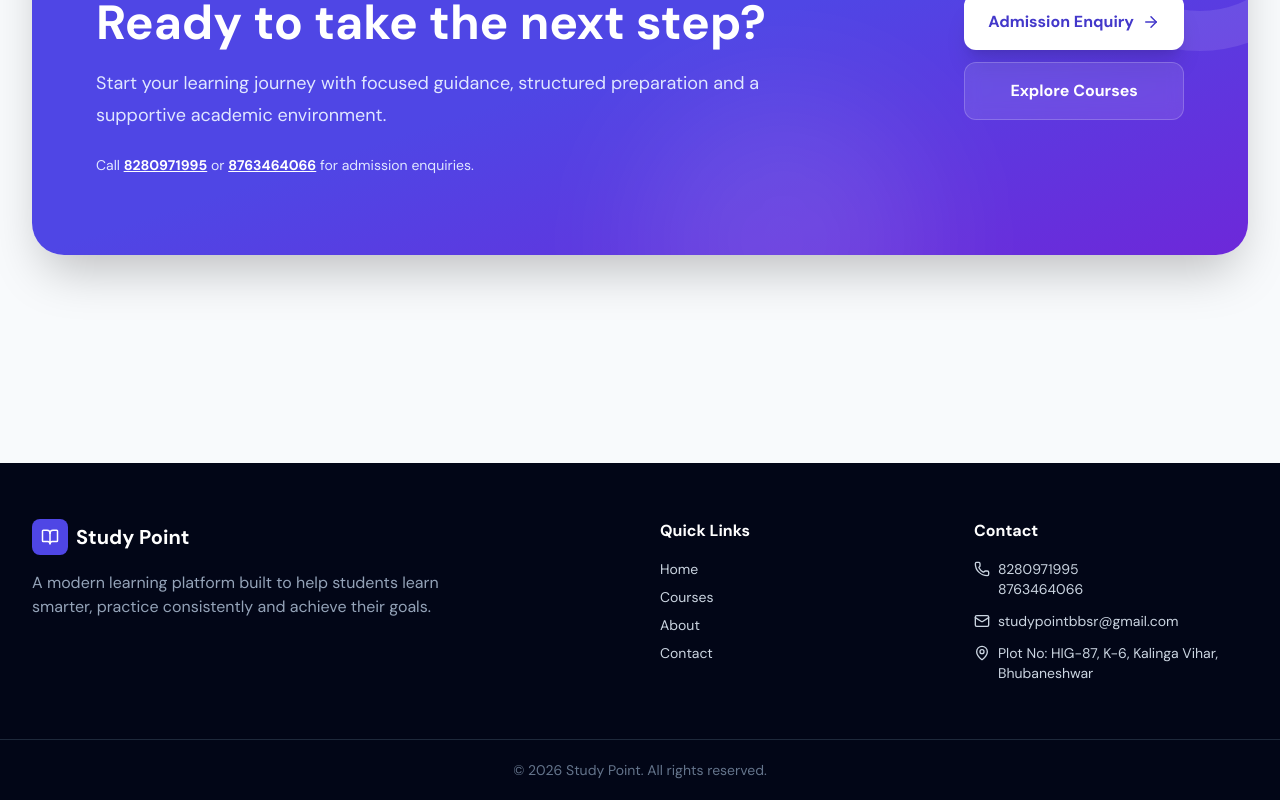
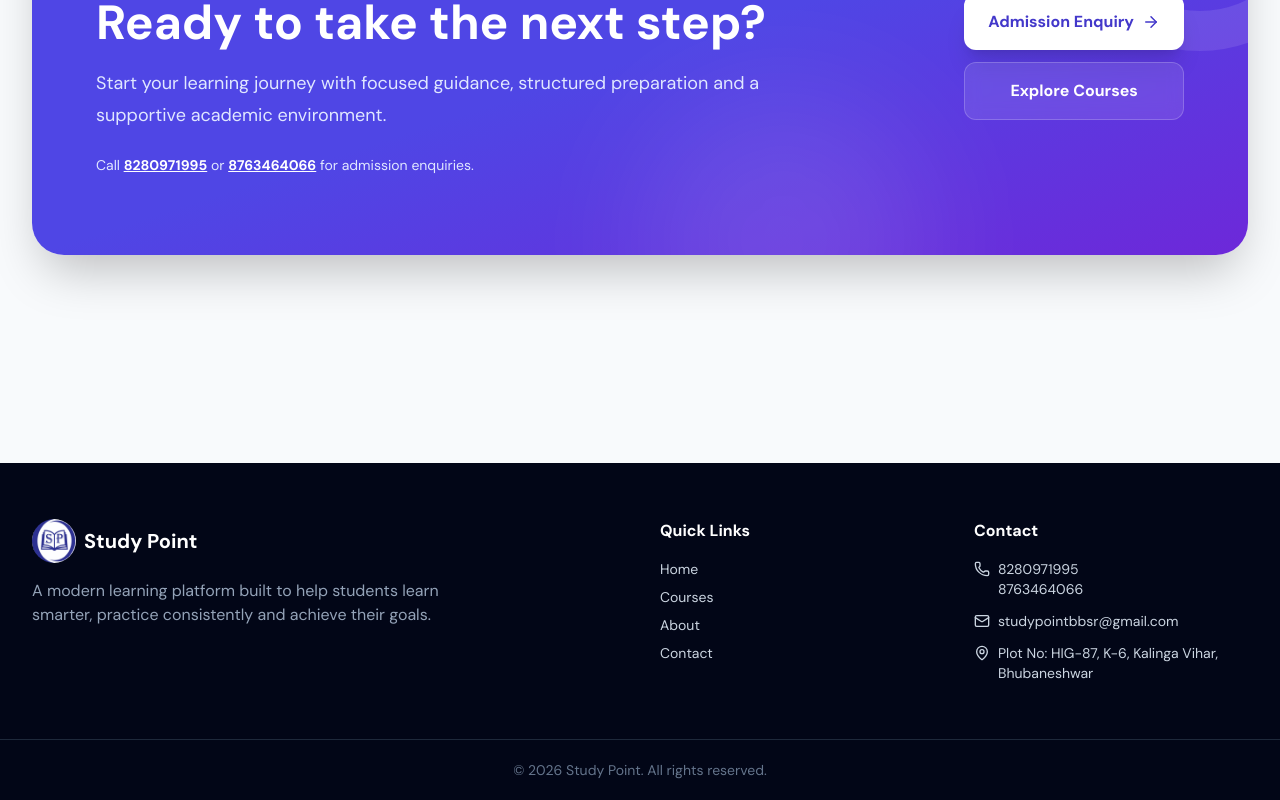
Before and after one commit to honeyvisionindiapvtltd-a11y/study-point, a React (Vite) app in the folder frontend/: page / in a window 1280 px wide. Shown: the part 6297-7097 px from the top of the page. Built offline with nearby package versions, Linux system fonts and the light colour scheme; no server answers.

Commit message:
Use navbar logo in footer

```diff
--- a/frontend/src/components/Footer.jsx
+++ b/frontend/src/components/Footer.jsx
@@ -1,10 +1,11 @@
-import { BookOpen, Mail, Phone, MapPin } from "lucide-react";
+import { Mail, Phone, MapPin } from "lucide-react";
 import { Link } from "react-router-dom";
+import studyPointLogo from "../accests/studyPointLogo.jpeg";
 
 export default function Footer() {
   return <footer className="mt-20 bg-slate-950 text-slate-300">
     <div className="container-x grid gap-10 py-14 md:grid-cols-4">
-      <div className="md:col-span-2"><Link to="/" className="mb-4 inline-flex items-center gap-2 text-xl font-extrabold text-white"><span className="grid h-9 w-9 place-items-center rounded-lg bg-indigo-600"><BookOpen size={18}/></span>Study Point</Link><p className="max-w-md text-slate-400">A modern learning platform built to help students learn smarter, practice consistently and achieve their goals.</p></div>
+      <div className="md:col-span-2"><Link to="/" className="mb-4 inline-flex items-center gap-2 text-xl font-extrabold text-white"><img src={studyPointLogo} alt="Study Point Logo" className="h-11 w-11 rounded-full object-contain"/>Study Point</Link><p className="max-w-md text-slate-400">A modern learning platform built to help students learn smarter, practice consistently and achieve their goals.</p></div>
       <div><h4 className="mb-4 font-bold text-white">Quick Links</h4><nav className="flex flex-col items-start gap-2 text-sm"><Link to="/" className="hover:text-white">Home</Link><Link to="/courses" className="hover:text-white">Courses</Link><Link to="/about" className="hover:text-white">About</Link><Link to="/contact" className="hover:text-white">Contact</Link></nav></div>
       <div><h4 className="mb-4 font-bold text-white">Contact</h4><div className="space-y-3 text-sm"><p className="flex items-start gap-2"><Phone className="mt-0.5 shrink-0" size={16}/><span><a href="tel:8280971995" className="hover:text-white">8280971995</a><br/><a href="tel:8763464066" className="hover:text-white">8763464066</a></span></p><p className="flex items-start gap-2"><Mail className="mt-0.5 shrink-0" size={16}/><a href="mailto:studypointbbsr@gmail.com" className="break-all hover:text-white">studypointbbsr@gmail.com</a></p><p className="flex items-start gap-2"><MapPin className="mt-0.5 shrink-0" size={16}/><a href="https://maps.google.com/?q=Plot+No+HIG-87+K-6+Kalinga+Vihar+Bhubaneshwar" target="_blank" rel="noreferrer" className="hover:text-white">Plot No: HIG-87, K-6, Kalinga Vihar,<br/>Bhubaneshwar</a></p></div></div>
     </div><div className="border-t border-slate-800 py-5 text-center text-sm text-slate-500">© {new Date().getFullYear()} Study Point. All rights reserved.</div>
```
